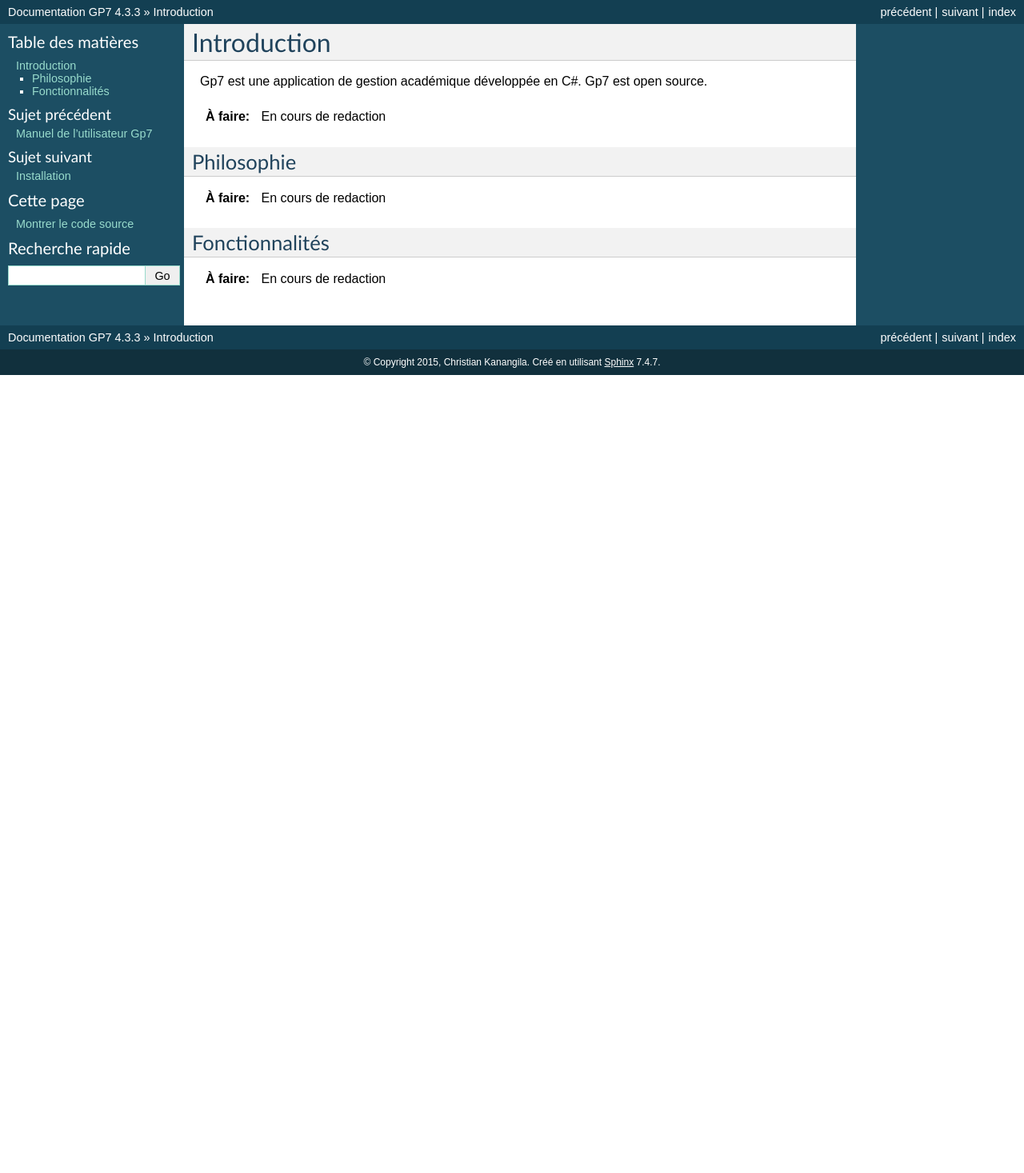
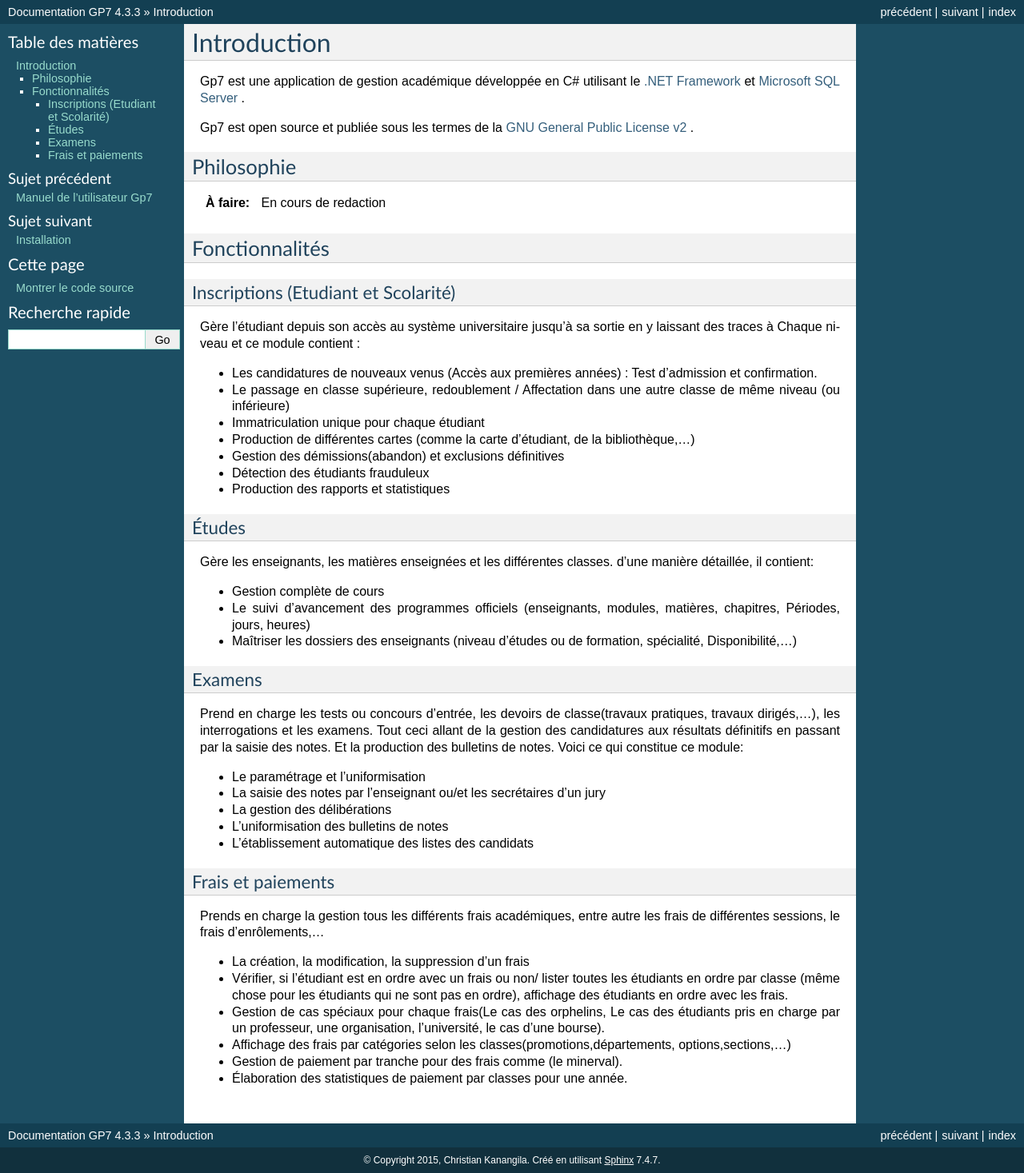
Before and after one commit to passyweb/gp7docs, a Sphinx documentation site: the page built from source/introduction.rst, in a window 1280 px wide. Shown: the whole page at 80% size. Built offline with Sphinx 7.4.7, drawn with Linux system fonts in a browser that asks for light colours; before the commit the page ends 900 px from its top, so only the background shows below that.

Commit message:
ajout des fonctonnalités dans introduction

```diff
--- a/source/introduction.rst
+++ b/source/introduction.rst
@@ -2,9 +2,11 @@
 Introduction
 ************
 
-Gp7 est une application de gestion académique développée en C#. Gp7 est open source.
+Gp7 est une application de gestion académique développée en C# utilisant le `.NET Framework <http://en.wikipedia.org/wiki/.NET_Framework>`_ et `Microsoft SQL Server <http://en.wikipedia.org/wiki/Microsoft_SQL_Server>`_
+.
 
-.. todo:: En cours de redaction
+Gp7 est open source et publiée sous les termes de la `GNU General Public License v2 <http://www.gnu.org/licenses/gpl-3.0.en.html>`_
+.
 
 Philosophie
 -----------
@@ -15,4 +17,47 @@ Philosophie
 Fonctionnalités
 ---------------
 
-.. todo:: En cours de redaction
+
+Inscriptions (Etudiant et Scolarité)
+^^^^^^^^^^^^^^^^^^^^^^^^^^^^^^^^^^^^
+
+Gère l'étudiant depuis son accès au système universitaire jusqu'à sa sortie en y laissant des traces à
+Chaque niveau et ce module contient :
+
+- Les candidatures de nouveaux venus (Accès aux premières années) : Test d'admission et confirmation.
+- Le passage en classe supérieure, redoublement / Affectation dans une autre classe de même niveau (ou inférieure)
+- Immatriculation unique pour chaque étudiant
+- Production de différentes cartes (comme la carte d’étudiant, de la bibliothèque,...)
+- Gestion des démissions(abandon) et exclusions définitives
+- Détection des étudiants frauduleux
+- Production des rapports et statistiques
+
+Études
+^^^^^^
+Gère les enseignants, les matières enseignées et les différentes classes.
+d'une manière détaillée, il contient:
+
+- Gestion complète de cours
+- Le suivi d'avancement des programmes officiels (enseignants, modules, matières, chapitres, Périodes, jours, heures)
+- Maîtriser les dossiers des enseignants (niveau d'études ou de formation, spécialité, Disponibilité,…)
+
+Examens
+^^^^^^^
+Prend en charge les tests ou concours d'entrée, les devoirs de classe(travaux pratiques, travaux dirigés,...), les interrogations et les examens. Tout ceci allant de la gestion des candidatures aux résultats définitifs en passant par la saisie des notes. Et la production des bulletins de notes. Voici ce qui constitue ce module:
+
+- Le paramétrage et l'uniformisation
+- La saisie des notes par l'enseignant ou/et les secrétaires d'un jury
+- La gestion des délibérations
+- L'uniformisation des bulletins de notes
+- L'établissement automatique des listes des candidats
+
+Frais et paiements
+^^^^^^^^^^^^^^^^^^
+Prends en charge la gestion tous les différents frais académiques, entre autre les frais de différentes sessions, le frais d’enrôlements,…
+
+- La création, la modification, la suppression d’un frais
+- Vérifier, si l’étudiant est en ordre avec un frais ou non/ lister toutes les étudiants en ordre par classe (même chose pour les étudiants qui ne sont pas en ordre), affichage des étudiants en ordre avec les frais.
+- Gestion de cas spéciaux pour chaque frais(Le cas des orphelins, Le cas des étudiants pris en charge par un professeur, une organisation, l’université, le cas d'une bourse).
+- Affichage des frais par catégories selon les classes(promotions,départements, options,sections,...)
+- Gestion de paiement par tranche pour des frais comme (le minerval).
+- Élaboration des statistiques de paiement par classes pour une année.
```
Also changed, not shown: source/setup.rst (+24 -4 lines).
